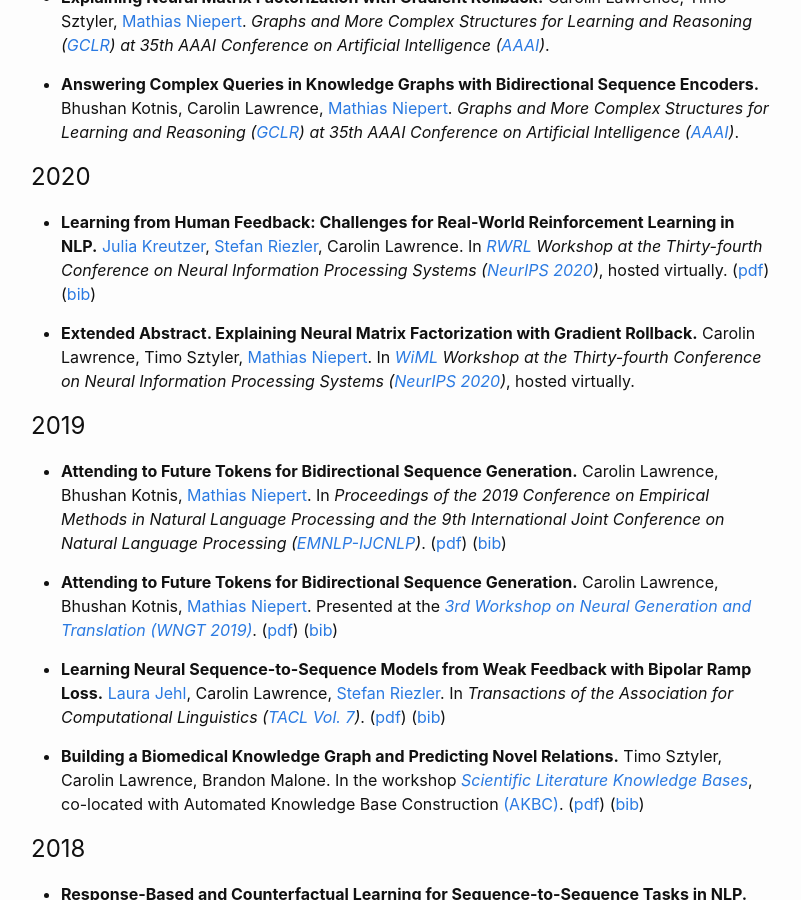
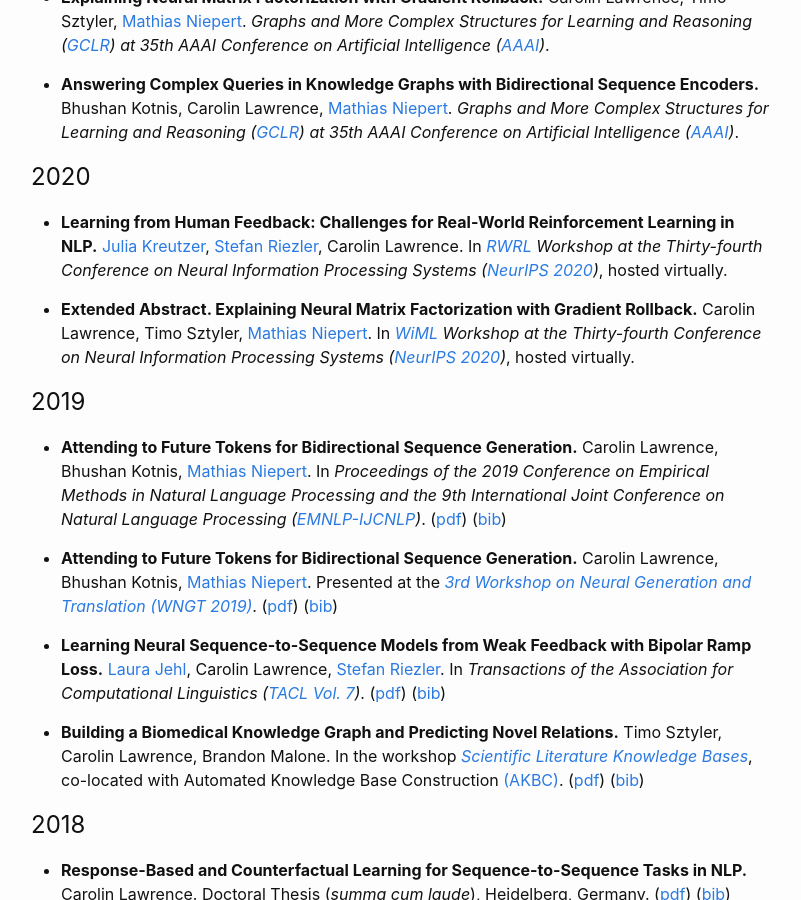
Before and after one commit to carolinlawrence/carolinlawrence.github.io, a Jekyll site: the page built from publications.markdown, in a window 1280 px wide and 900 px high, scrolled down 1106 px. Shown: the whole window, without its empty margins (239-1040 px from the left). Built offline with Jekyll 4.4.1, drawn with Linux system fonts in a browser that asks for light colours.

Commit message:
Update publications.markdown

```diff
--- a/publications.markdown
+++ b/publications.markdown
@@ -25,7 +25,7 @@ layout: page
 
 # 2020
 <ul>
-<p><li><b>Learning from Human Feedback: Challenges for Real-World Reinforcement Learning in NLP.</b> <a href="https://research.google/people/JuliaKreutzer/">Julia Kreutzer</a>, <a href='http://www.cl.uni-heidelberg.de/~riezler/'>Stefan Riezler</a>, Carolin Lawrence. In <i><a href="https://sites.google.com/view/neurips2020rwrl">RWRL</a> Workshop at the Thirty-fourth Conference on Neural Information Processing Systems (<a href="https://nips.cc/Conferences/2020">NeurIPS 2020</a>)</i>, hosted virtually. (<a href="https://arxiv.org/abs/2011.02511">pdf</a>) (<a href="/bib/KreutzerETAL20.txt">bib</a>)</li></p>
+<p><li><b>Learning from Human Feedback: Challenges for Real-World Reinforcement Learning in NLP.</b> <a href="https://research.google/people/JuliaKreutzer/">Julia Kreutzer</a>, <a href='http://www.cl.uni-heidelberg.de/~riezler/'>Stefan Riezler</a>, Carolin Lawrence. In <i><a href="https://sites.google.com/view/neurips2020rwrl">RWRL</a> Workshop at the Thirty-fourth Conference on Neural Information Processing Systems (<a href="https://nips.cc/Conferences/2020">NeurIPS 2020</a>)</i>, hosted virtually.</li></p>
 <p><li><b>Extended Abstract. Explaining Neural Matrix Factorization with Gradient Rollback.</b> Carolin Lawrence, Timo Sztyler, <a href='http://www.matlog.net'>Mathias Niepert</a>. In <i><a href="https://wimlworkshop.org/neurips2020/">WiML</a> Workshop at the Thirty-fourth Conference on Neural Information Processing Systems (<a href="https://nips.cc/Conferences/2020">NeurIPS 2020</a>)</i>, hosted virtually.</li></p>
 </ul>
 
```
